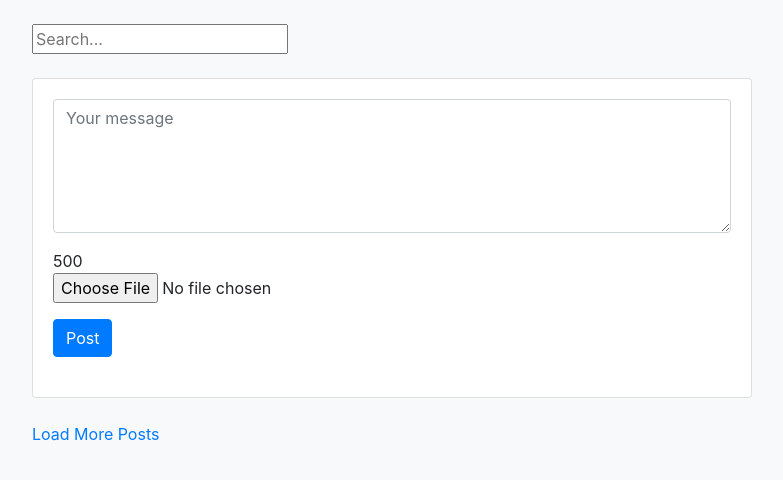
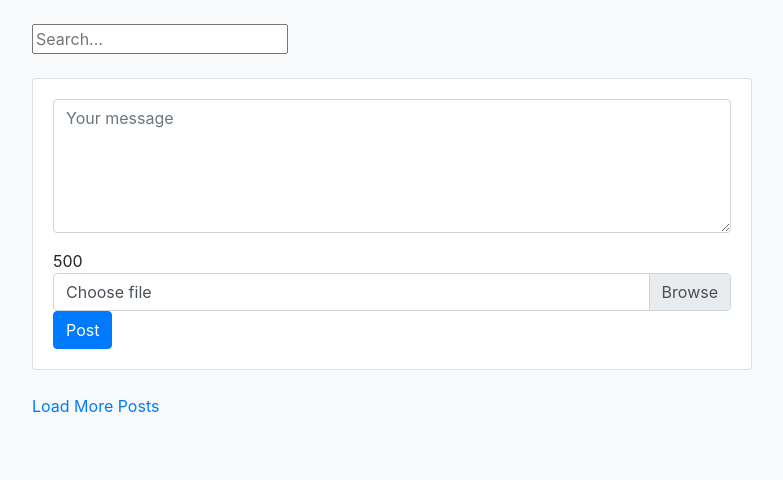
Before and after one commit to dominic248/Social-Web-App-Sem-4-PYTHON, a Django app: page /post/ in a window 1280 px wide. Shown: the part 56-536 px from the top of the page, without its empty margins (68-851 px from the left). Run offline with Django 3.2, Linux system fonts and the light colour scheme; data comes from the database, SQL or seed files in the repository; both versions use the stored data as it was after the commit; data that the repository does not hold is empty; some libraries are stand-ins or nearby versions.

Commit message:
Fixed view previous image

```diff
--- a/posts/templates/posts/post_list_view.html
+++ b/posts/templates/posts/post_list_view.html
@@ -15,12 +15,18 @@ Posts List
     {% include "posts/search_posts.html" %}
     <form class="form" method="POST" action="{{create_url}}" id="post-form" enctype="multipart/form-data">
         {% csrf_token %}
-                <div class="card" style="width:45rem;height:20rem">
+        <div class="card" style="width:45rem;">
             <div class="card-body">
                 {{ createForm.content|as_crispy_field }}
-                    <span id='postChar'></span><br>
-                    {{ createForm.image|as_crispy_field }}
+                <span id='postChar'></span><br><img id="viewImagecre" src="#" style="display: none;"/>
+                <div class="custom-file">
+                    <input type="file" name="image" accept="image/*" class="custom-file-input clearablefileinput" id="id_image" onchange="readCreateURL(this);" >
+                    <label id="id_image_label" class="custom-file-label" for="id_image">Choose file</label>
+                </div>
+                <div>
+                    {% comment %} <input type="file" name="image" accept="image/*" class="fileinput fileUpload" required="" id="id_image"> {% endcomment %}
                     <input class="btn btn-primary" type="submit" value="Post">
+                </div>
             </div>
         </div>
     </form><br>
@@ -32,7 +38,7 @@ Posts List
             <a href="#" id="load_more_posts">Load More Posts</a>
         </div>
     </div>
-
+  </div>
 
         <!--{% for object in object_list %}-->
             <!--{{object.content}} |-->
@@ -50,7 +56,7 @@ Posts List
                 <!--<h4>No Posts yet!</h4>-->
             <!--{% endif %}-->
         <!--{% endfor %}-->
-    </div>
+
 
 {%endblock%}
 
@@ -59,5 +65,6 @@ Posts List
         $(document).ready(function(){
             loadPostData("post-container")
         });
+
     </script>
 {% endblock %}
--- a/posts/templates/posts/post_modal.html
+++ b/posts/templates/posts/post_modal.html
@@ -64,7 +64,11 @@
             <textarea class="form-control" id="modalContentupd"></textarea>
             <br>
             <img id="viewImageupd" src="#" style="display: none;"/>
-            <input type="file" name="image" accept="image/*" class="clearablefileinput" id="modalImageupd" onchange="readURL(this);" >
+            {% comment %} <input type="file" name="image" accept="image/*" class="clearablefileinput" id="modalImageupd" onchange="readUpdModalURL(this);" > {% endcomment %}
+            <div class="custom-file">
+              <input type="file" name="image" accept="image/*" class="custom-file-input clearablefileinput" id="modalImageupd" onchange="readUpdModalURL(this);" >
+              <label id="modalImageupd_label" class="custom-file-label" for="modalImageupd">Choose file</label>
+            </div>
           </div>
         </form>
       </div>
--- a/templates/base/loadPostData.html
+++ b/templates/base/loadPostData.html
@@ -28,16 +28,32 @@
     }
     var csrftoken = getCookie('csrftoken');
 
-    function readURL(input) {
+    function readUpdModalURL(input) {
         if (input.files && input.files[0]) {
             var reader = new FileReader();
             reader.onload = function (e) {
                 $('#viewImageupd').attr('src', e.target.result)
                 $('#viewImageupd').css('display','block');
+                document.getElementById('modalImageupd_label').innerHTML=document.getElementById('modalImageupd').value.replace(/.*(\/|\\)/, '');
             };
             reader.readAsDataURL(input.files[0]);
         }
     }
+
+    function readCreateURL(input) {
+        console.log("Get create image")
+        if (input.files && input.files[0]) {
+            var reader = new FileReader();
+            reader.onload = function (e) {
+                $('#viewImagecre').attr('src', e.target.result)
+                $('#viewImagecre').css('display','block');
+                document.getElementById('id_image_label').innerHTML=document.getElementById('id_image').value.replace(/.*(\/|\\)/, '');
+            };
+            reader.readAsDataURL(input.files[0]);
+        }
+    }
+
+
 
     function wipeUpd(){
         $('#viewImageupd').css('display','none');
@@ -158,9 +174,12 @@
                 var this_=$(this)
                 postIDupd=this_.attr("data-id")
                 console.log(postIDupd)
+                var postIDhtmlName="postImage"+postIDupd
                 postContentupd=document.getElementById('postContent'+postIDupd).innerHTML
                 postContentupd = postContentupd.replace(/<\/?[^>]+(>|$)/g, "");
                 document.getElementById('modalContentupd').innerHTML=postContentupd
+                document.getElementById('viewImageupd').style.display = "block";
+                document.getElementById("viewImageupd").src=document.getElementById(postIDhtmlName).getAttribute("src")
                 var updURL="/post/api/"+postIDdel+"/delete/"
                 $("#updform").attr("href", updURL)
                 document.getElementById('modalTitleupd').innerHTML="Update"
--- a/user_registration/api/serializers.py
+++ b/user_registration/api/serializers.py
@@ -40,7 +40,10 @@ class UserSerializer(serializers.ModelSerializer):
 
     # Use this method for the custom field
     def curruser(self, obj):
-        return self.context['request'].user.id
+        try:
+            return self.context['request'].user.id
+        except:
+            pass
 
 
     def get_url(self,obj):
```
Also changed, not shown: db.sqlite3, mediafiles/posts/00323215.jpg (added), mediafiles/posts/1f6144348257e35b395eb0b136313ad4_YbWvCB5.jpg (added), mediafiles/posts/23279443_143986796233704_7259374305182482432_n.jpg (added), mediafiles/posts/4OixDgE_-_Copy_4ha7w58.jpg (added), mediafiles/posts/66015f7b1f737030b32a0f71af4f4051-1000_4P8V23t.jpg (added). Lines whose indentation alone changed are shown as unchanged.
